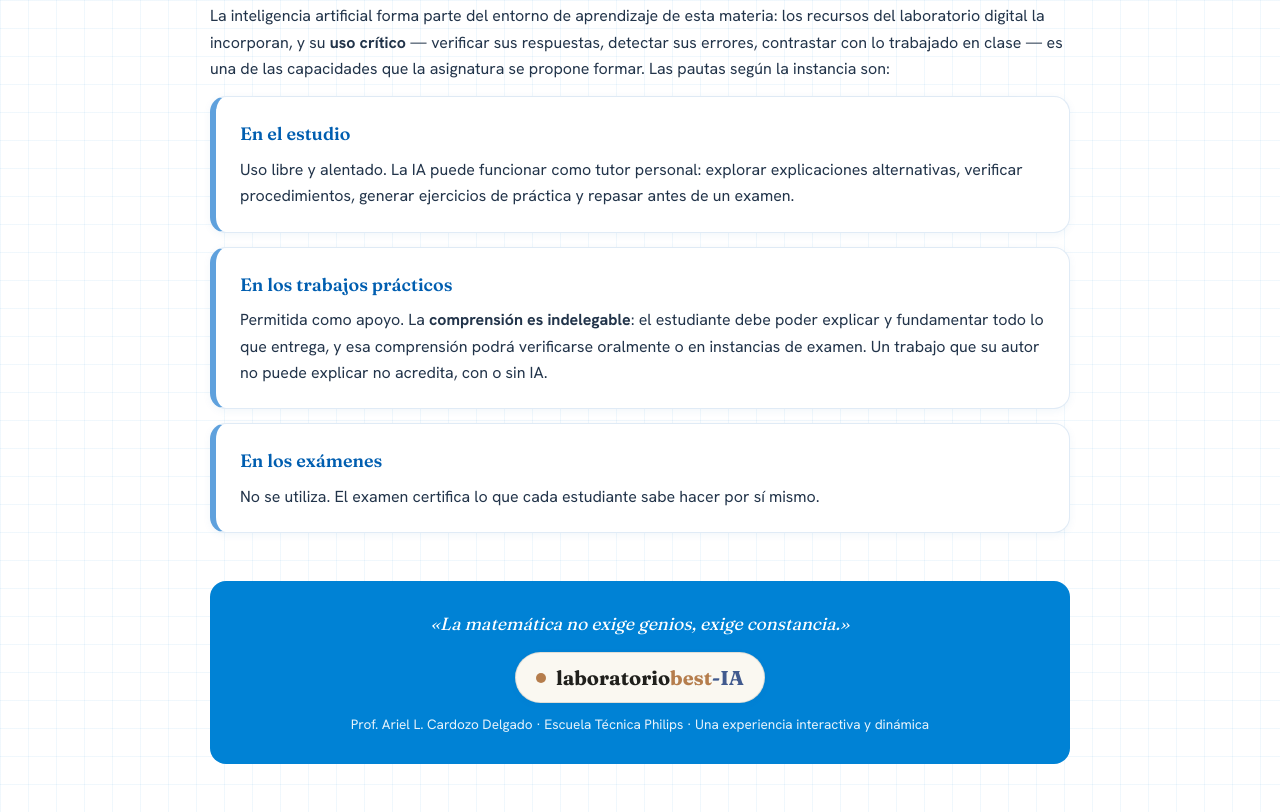
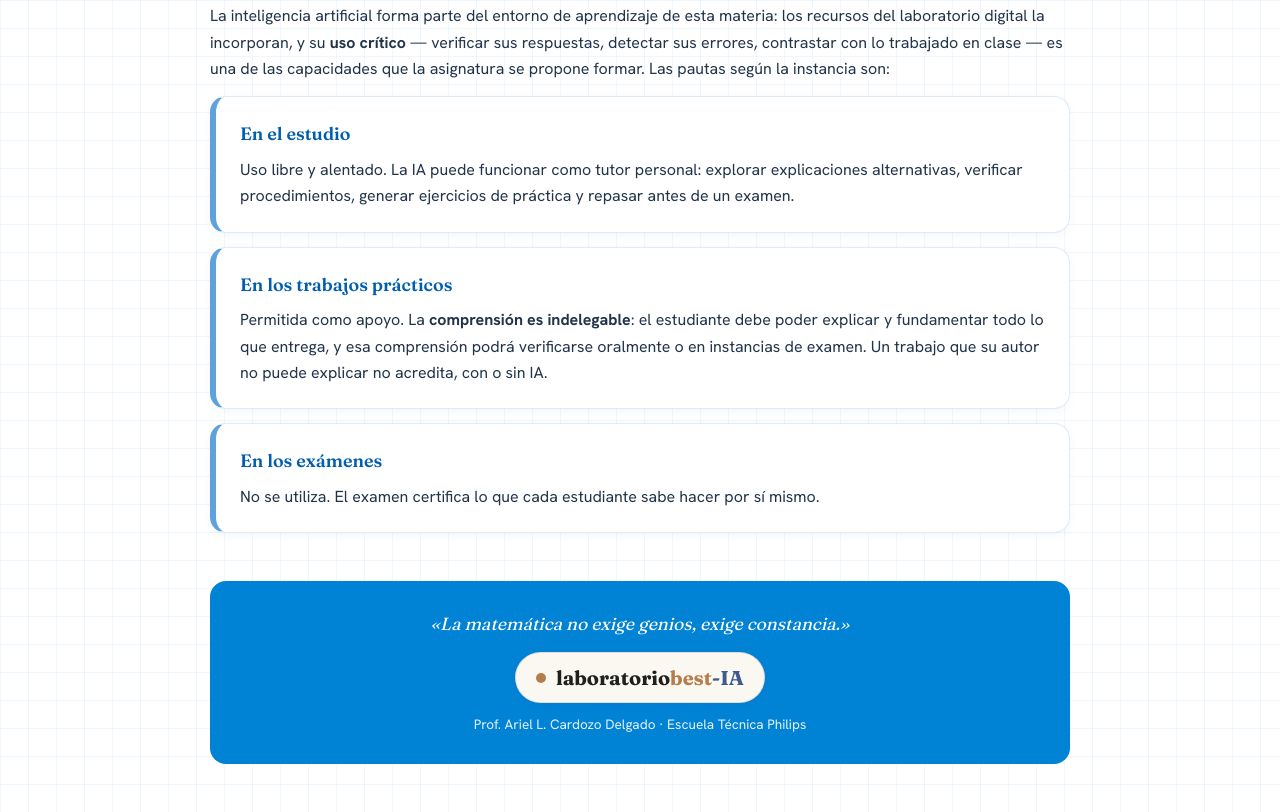
Before and after one commit to iamatematica/criterios_evaluacion_philips, a plain HTML site: page index.html in a window 1280 px wide. Shown: the part 2940-3752 px from the top of the page. Drawn offline with Linux system fonts and the light colour scheme.

Commit message:
Add files via upload

```diff
--- a/index.html
+++ b/index.html
@@ -493,7 +493,7 @@
     <div class="marca">
       <div class="punto"></div><span class="m1">laboratorio</span><span class="m2">best</span><span class="m3">-IA</span>
     </div>
-    <p class="prof">Prof. Ariel L. Cardozo Delgado · Escuela Técnica Philips · Una experiencia interactiva y dinámica</p>
+    <p class="prof">Prof. Ariel L. Cardozo Delgado · Escuela Técnica Philips</p>
   </footer>
 
 </div>
```
